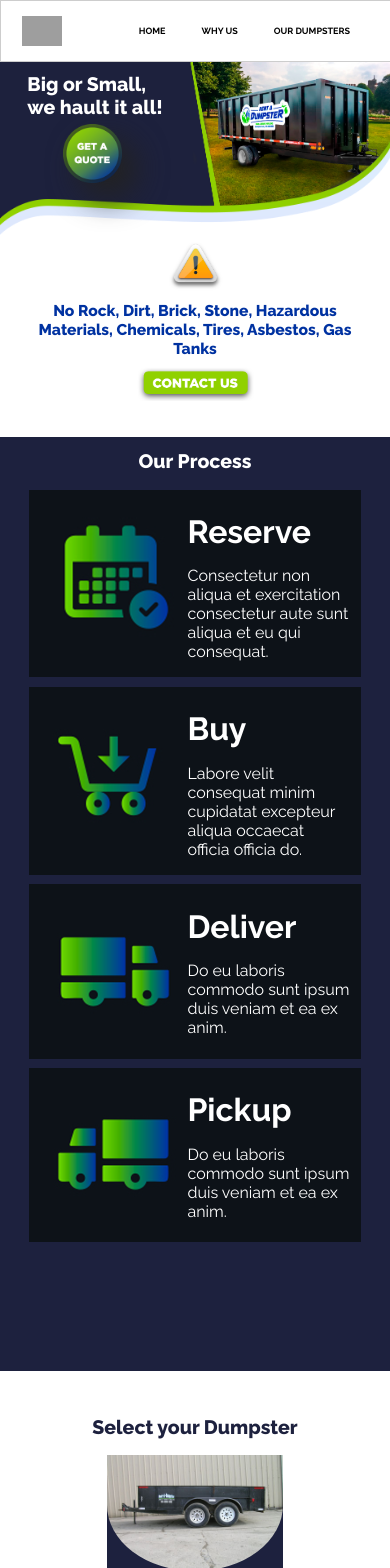
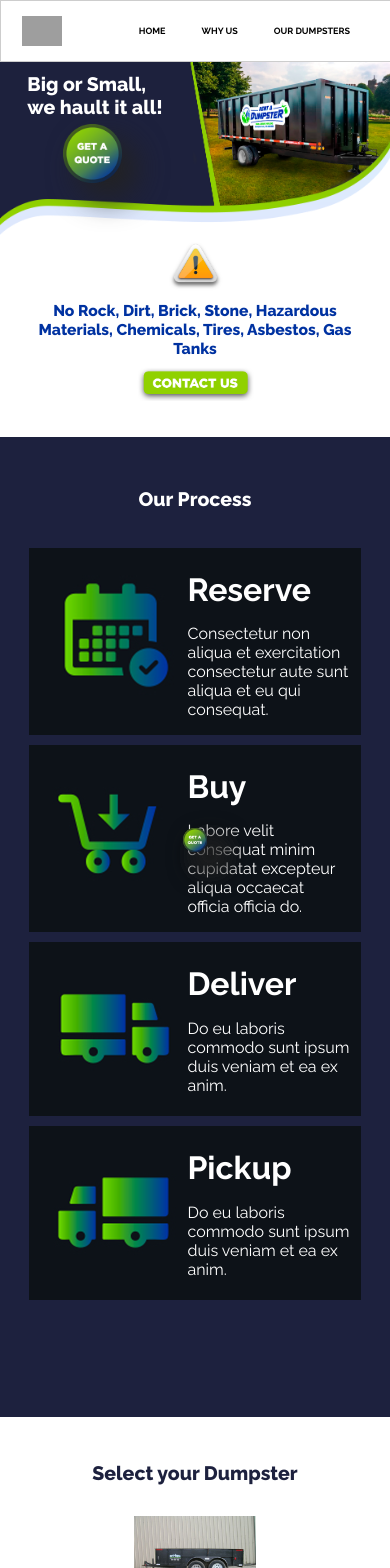
Before and after one commit to gabriel-arroyo/radumpster, an Angular app: page / in a window 390 px wide. Shown: the top 1568 px of the page. Built offline with nearby package versions, Linux system fonts and the light colour scheme; grey boxes are pictures that could not be loaded.

Commit message:
dumpsters part responsive

```diff
--- a/src/app/components/dumpster/dumpster.component.html
+++ b/src/app/components/dumpster/dumpster.component.html
@@ -1,11 +1,13 @@
 <div class="whole">
   <div class="container">
     <img class="image" src="{{dumpster.imageSrc}}" alt="dumpster"/>
-    <div class="title">5 Yard Dumpster</div>
-    <div class="subtitle">Dimensions</div>
-    <div *ngFor="let dimension of dumpster.dimensionsArray" class="data">{{dimension}}</div>
-    <div class="subtitle">Best for</div>
-    <div *ngFor="let bestFor of dumpster.bestForArray" class="data">{{bestFor}}</div>
+    <div class="text">
+      <div class="title">5 Yard Dumpster</div>
+      <div class="subtitle">Dimensions</div>
+      <div *ngFor="let dimension of dumpster.dimensionsArray" class="data">{{dimension}}</div>
+      <div class="subtitle">Best for</div>
+      <div *ngFor="let bestFor of dumpster.bestForArray" class="data">{{bestFor}}</div>
+    </div>
   </div>
   <img class="button" src="{{dumpster.buttonSrc}}" alt="quote"/>
 </div>
--- a/src/app/components/dumpster/dumpster.component.scss
+++ b/src/app/components/dumpster/dumpster.component.scss
@@ -1,6 +1,5 @@
 .container {
-  padding: 1vw;
-  margin: 1vw;
+  margin: 5vw;
   background-color: #1d213e;
   color: white;
   font-family: "Raleway";
@@ -8,40 +7,21 @@
   position: relative;
   overflow: hidden;
   padding-bottom: 4vw;
-}
-.whole {
-  position: relative;
+  display: flex;
 }
 
-.title {
-  font-weight: 800;
-  font-size: 2vw;
-  margin: 1.5vw;
-  margin-top: 14vw;
-}
-.subtitle {
-  font-size: 1.6vw;
-  font-weight: 700;
-  margin: 0.4vw;
-}
-.data {
-  font-size: 1.2vw;
-  margin: 1.3vw;
-}
-.data:last-child {
-}
 .image {
   position: absolute;
-  border-radius: 0 0 50% 50%;
-  top: -4vw;
-  left: 0;
+  // border-radius: 0 0 50% 50%;
+  // top: -4vw;
+  // left: 0;
   width: 100%;
 }
 .button {
   height: 6vw;
   width: 6vw;
   position: absolute;
-  bottom: -3vw;
+  bottom: -2vw;
   left: 50%;
   margin-left: -3vw;
   -webkit-filter: drop-shadow(15px 15px 15px #222);
@@ -49,17 +29,3 @@
   cursor: pointer;
   transition: transform 0.25s ease;
 }
-.button:hover {
-  transform: scale(1.2);
-}
-
-@media (max-width: 600px) {
-  .dumpsters {
-    flex-direction: column;
-    align-items: center;
-    margin-bottom: 60px;
-  }
-  .title {
-    font-size: 5vw;
-  }
-}
--- a/src/app/components/navbar/navbar.component.scss
+++ b/src/app/components/navbar/navbar.component.scss
@@ -16,6 +16,7 @@ $movile: 668px;
 }
 .nav__list {
   padding-right: 10%;
+  padding-left: 5%;
 }
 .nav__item {
   position: relative;
@@ -25,7 +26,7 @@ $movile: 668px;
   display: inline-block;
   color: rgb(0, 0, 0);
   font-weight: bold;
-  font-size: 1.5vw;
+  font-size: 20px;
   font-family: "Raleway", sans-serif;
   cursor: pointer;
   text-transform: uppercase;
@@ -70,6 +71,7 @@ img {
   margin: 15px;
   width: 7vw;
   min-width: 40px;
+  max-width: 80px;
 }
 a {
   color: black;
--- a/src/app/components/processbar/processbar.component.scss
+++ b/src/app/components/processbar/processbar.component.scss
@@ -3,7 +3,8 @@
   margin-top: 2em;
   padding-bottom: 2em;
   padding-top: 0.1em;
-  width: 100vw;
+  width:90vw;
+  padding: 5vw;
 }
 .title {
   color: white;
@@ -29,5 +30,7 @@
   }
   .title {
     font-size: 5vw;
+    margin-top: 20px;
+    margin-bottom: 20px;
   }
 }
```
